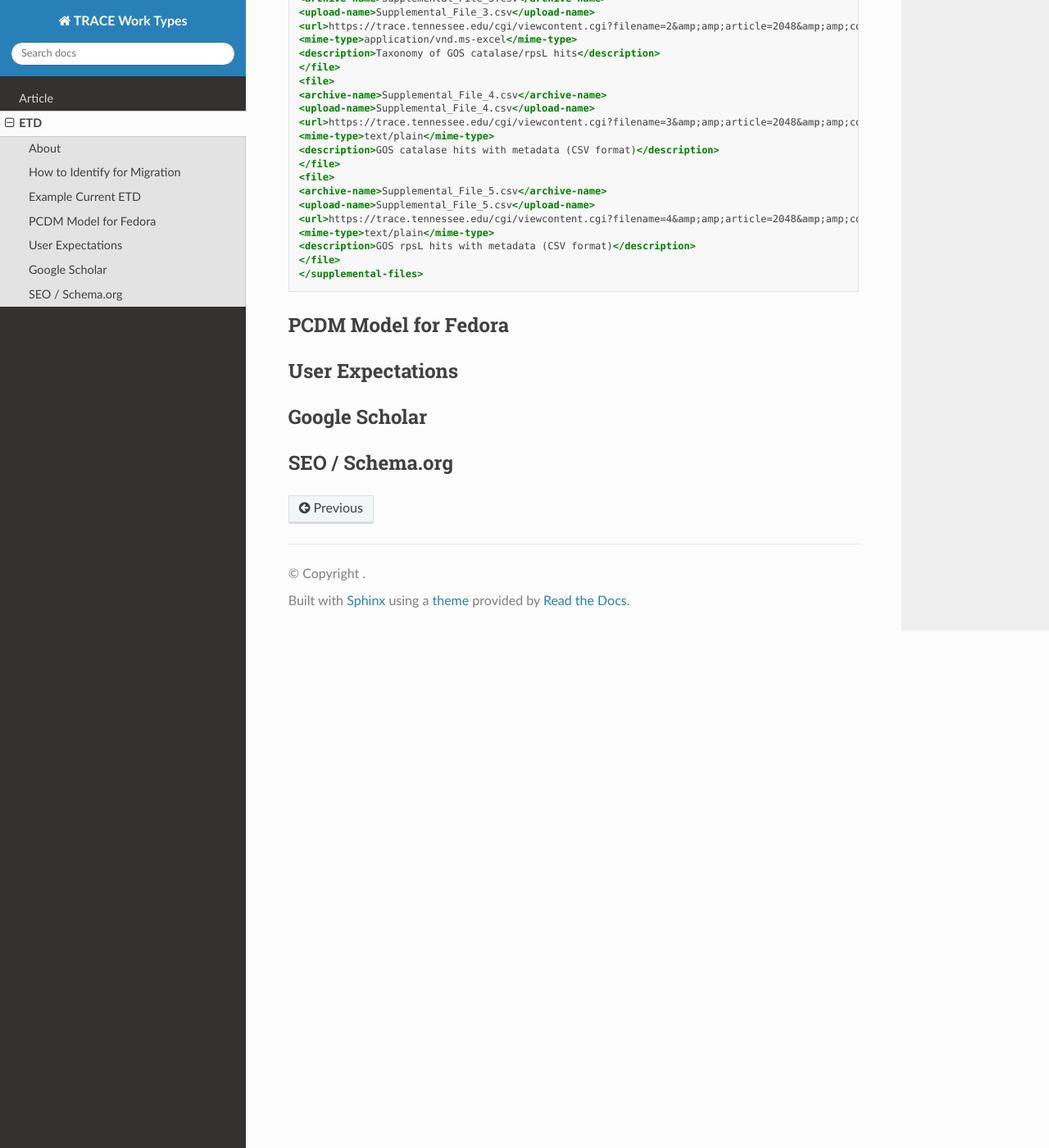
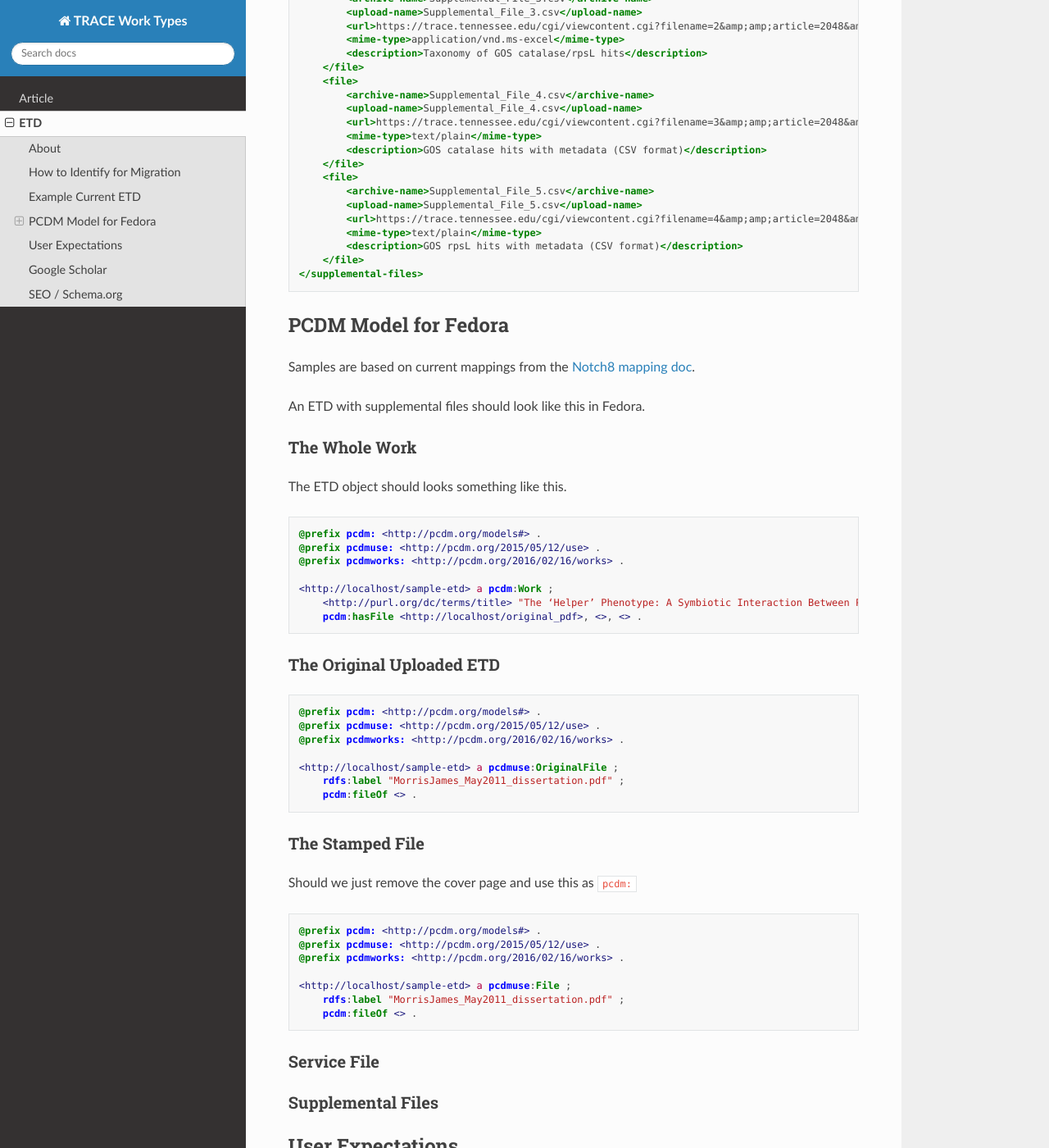
Before and after one commit to utkdigitalinitiatives/trace_work_types_planning, a Sphinx documentation site: the page built from docs/source/contents/etd.rst, in a window 1280 px wide and 1400 px high, scrolled down 1333 px. Shown: the whole window at 82% size. Built offline with Sphinx 7.4.7 and the Read the Docs theme 2.0.0, drawn with Linux system fonts in a browser that asks for light colours; some of the changed text lies outside the part shown.

Commit message:
Skeleton out the rest of the Work.

```diff
--- a/docs/source/contents/etd.rst
+++ b/docs/source/contents/etd.rst
@@ -45,46 +45,103 @@ the metadata.xml file as a supplemental file.
 .. code-block:: xml
 
     <supplemental-files>
-    <file>
-    <archive-name>Supplemental_File_1.fasta</archive-name>
-    <upload-name>Supplemental_File_1.fasta</upload-name>
-    <url>https://trace.tennessee.edu/cgi/viewcontent.cgi?filename=0&amp;amp;article=2048&amp;amp;context=utk_graddiss&amp;amp;type=additional</url>
-    <mime-type>text/plain</mime-type>
-    <description>JCVI-CMR Catalase Database (FASTA format)</description>
-    </file>
-    <file>
-    <archive-name>Supplemental_File_2.fasta</archive-name>
-    <upload-name>Supplemental_File_2.fasta</upload-name>
-    <url>https://trace.tennessee.edu/cgi/viewcontent.cgi?filename=1&amp;amp;article=2048&amp;amp;context=utk_graddiss&amp;amp;type=additional</url>
-    <mime-type>text/plain</mime-type>
-    <description>JCVI-CMR rpsL Database (FASTA format)</description>
-    </file>
-    <file>
-    <archive-name>Supplemental_File_3.csv</archive-name>
-    <upload-name>Supplemental_File_3.csv</upload-name>
-    <url>https://trace.tennessee.edu/cgi/viewcontent.cgi?filename=2&amp;amp;article=2048&amp;amp;context=utk_graddiss&amp;amp;type=additional</url>
-    <mime-type>application/vnd.ms-excel</mime-type>
-    <description>Taxonomy of GOS catalase/rpsL hits</description>
-    </file>
-    <file>
-    <archive-name>Supplemental_File_4.csv</archive-name>
-    <upload-name>Supplemental_File_4.csv</upload-name>
-    <url>https://trace.tennessee.edu/cgi/viewcontent.cgi?filename=3&amp;amp;article=2048&amp;amp;context=utk_graddiss&amp;amp;type=additional</url>
-    <mime-type>text/plain</mime-type>
-    <description>GOS catalase hits with metadata (CSV format)</description>
-    </file>
-    <file>
-    <archive-name>Supplemental_File_5.csv</archive-name>
-    <upload-name>Supplemental_File_5.csv</upload-name>
-    <url>https://trace.tennessee.edu/cgi/viewcontent.cgi?filename=4&amp;amp;article=2048&amp;amp;context=utk_graddiss&amp;amp;type=additional</url>
-    <mime-type>text/plain</mime-type>
-    <description>GOS rpsL hits with metadata (CSV format)</description>
-    </file>
+        <file>
+            <archive-name>Supplemental_File_1.fasta</archive-name>
+            <upload-name>Supplemental_File_1.fasta</upload-name>
+            <url>https://trace.tennessee.edu/cgi/viewcontent.cgi?filename=0&amp;amp;article=2048&amp;amp;context=utk_graddiss&amp;amp;type=additional</url>
+            <mime-type>text/plain</mime-type>
+            <description>JCVI-CMR Catalase Database (FASTA format)</description>
+        </file>
+        <file>
+            <archive-name>Supplemental_File_2.fasta</archive-name>
+            <upload-name>Supplemental_File_2.fasta</upload-name>
+            <url>https://trace.tennessee.edu/cgi/viewcontent.cgi?filename=1&amp;amp;article=2048&amp;amp;context=utk_graddiss&amp;amp;type=additional</url>
+            <mime-type>text/plain</mime-type>
+            <description>JCVI-CMR rpsL Database (FASTA format)</description>
+        </file>
+        <file>
+            <archive-name>Supplemental_File_3.csv</archive-name>
+            <upload-name>Supplemental_File_3.csv</upload-name>
+            <url>https://trace.tennessee.edu/cgi/viewcontent.cgi?filename=2&amp;amp;article=2048&amp;amp;context=utk_graddiss&amp;amp;type=additional</url>
+            <mime-type>application/vnd.ms-excel</mime-type>
+            <description>Taxonomy of GOS catalase/rpsL hits</description>
+        </file>
+        <file>
+            <archive-name>Supplemental_File_4.csv</archive-name>
+            <upload-name>Supplemental_File_4.csv</upload-name>
+            <url>https://trace.tennessee.edu/cgi/viewcontent.cgi?filename=3&amp;amp;article=2048&amp;amp;context=utk_graddiss&amp;amp;type=additional</url>
+            <mime-type>text/plain</mime-type>
+            <description>GOS catalase hits with metadata (CSV format)</description>
+        </file>
+        <file>
+            <archive-name>Supplemental_File_5.csv</archive-name>
+            <upload-name>Supplemental_File_5.csv</upload-name>
+            <url>https://trace.tennessee.edu/cgi/viewcontent.cgi?filename=4&amp;amp;article=2048&amp;amp;context=utk_graddiss&amp;amp;type=additional</url>
+            <mime-type>text/plain</mime-type>
+            <description>GOS rpsL hits with metadata (CSV format)</description>
+        </file>
     </supplemental-files>
 
 PCDM Model for Fedora
 ---------------------
 
+Samples are based on current mappings from the `Notch8 mapping doc <https://docs.google.com/spreadsheets/d/1HgVKm6263FBvqMEOoC7VwCeGDtW7u1LjavlmPnA0qiY/edit#gid=0>`_.
+
+An ETD with supplemental files should look like this in Fedora.
+
+==============
+The Whole Work
+==============
+
+The ETD object should looks something like this.
+
+.. code-block:: turtle
+
+    @prefix pcdm: <http://pcdm.org/models#> .
+    @prefix pcdmuse: <http://pcdm.org/2015/05/12/use> .
+    @prefix pcdmworks: <http://pcdm.org/2016/02/16/works> .
+
+    <http://localhost/sample-etd> a pcdm:Work ;
+        <http://purl.org/dc/terms/title> "The ‘Helper’ Phenotype: A Symbiotic Interaction Between Prochlorococcus and Hydrogen Peroxide Scavenging Microorganisms" ;
+        pcdm:hasFile <http://localhost/original_pdf>, <>, <> .
+
+=========================
+The Original Uploaded ETD
+=========================
+
+.. code-block:: turtle
+
+    @prefix pcdm: <http://pcdm.org/models#> .
+    @prefix pcdmuse: <http://pcdm.org/2015/05/12/use> .
+    @prefix pcdmworks: <http://pcdm.org/2016/02/16/works> .
+
+    <http://localhost/sample-etd> a pcdmuse:OriginalFile ;
+        rdfs:label "MorrisJames_May2011_dissertation.pdf" ;
+        pcdm:fileOf <> .
+
+================
+The Stamped File
+================
+
+Should we just remove the cover page and use this as :code:`pcdm:`
+
+.. code-block:: turtle
+
+    @prefix pcdm: <http://pcdm.org/models#> .
+    @prefix pcdmuse: <http://pcdm.org/2015/05/12/use> .
+    @prefix pcdmworks: <http://pcdm.org/2016/02/16/works> .
+
+    <http://localhost/sample-etd> a pcdmuse:File ;
+        rdfs:label "MorrisJames_May2011_dissertation.pdf" ;
+        pcdm:fileOf <> .
+
+============
+Service File
+============
+
+==================
+Supplemental Files
+==================
 
 
 User Expectations
```
